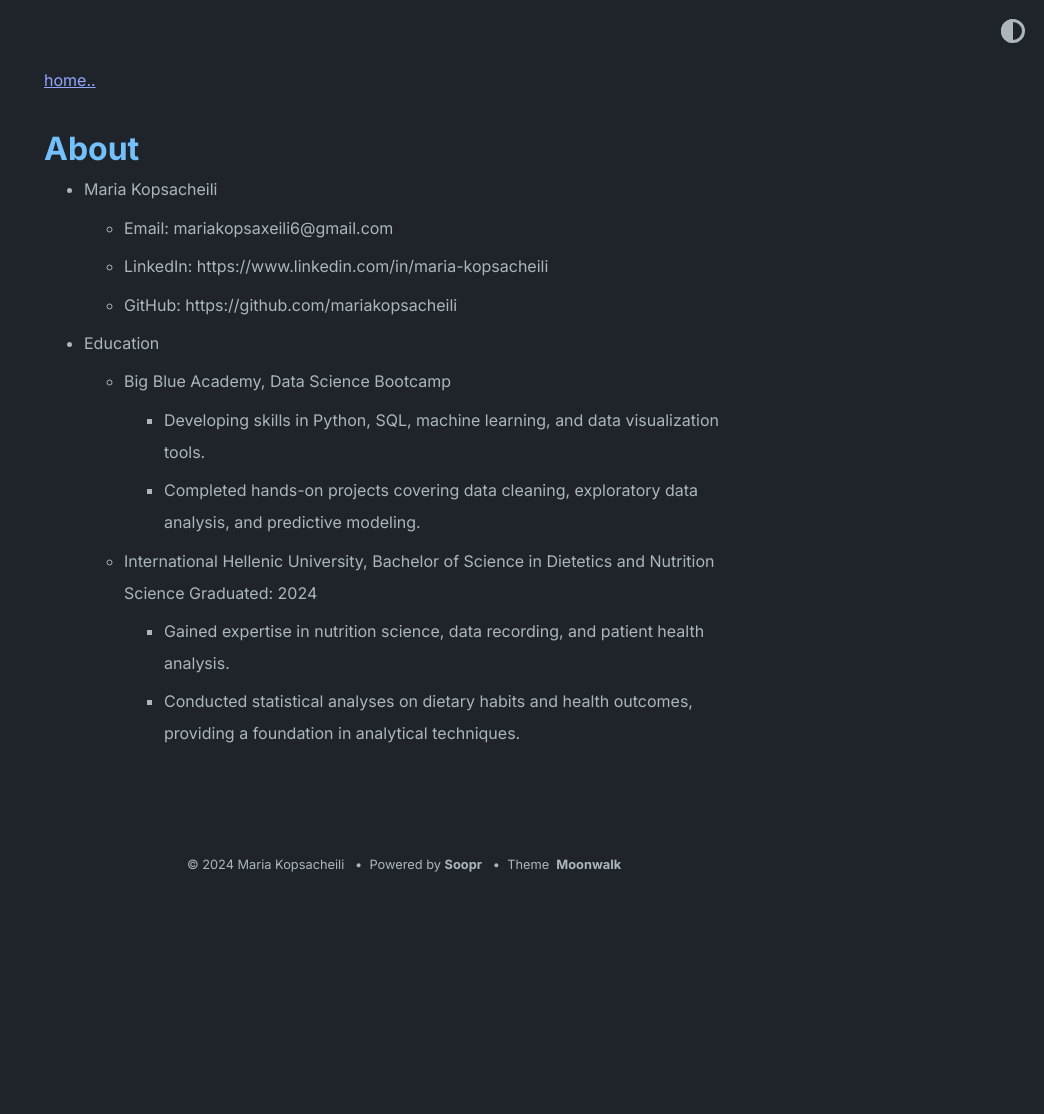
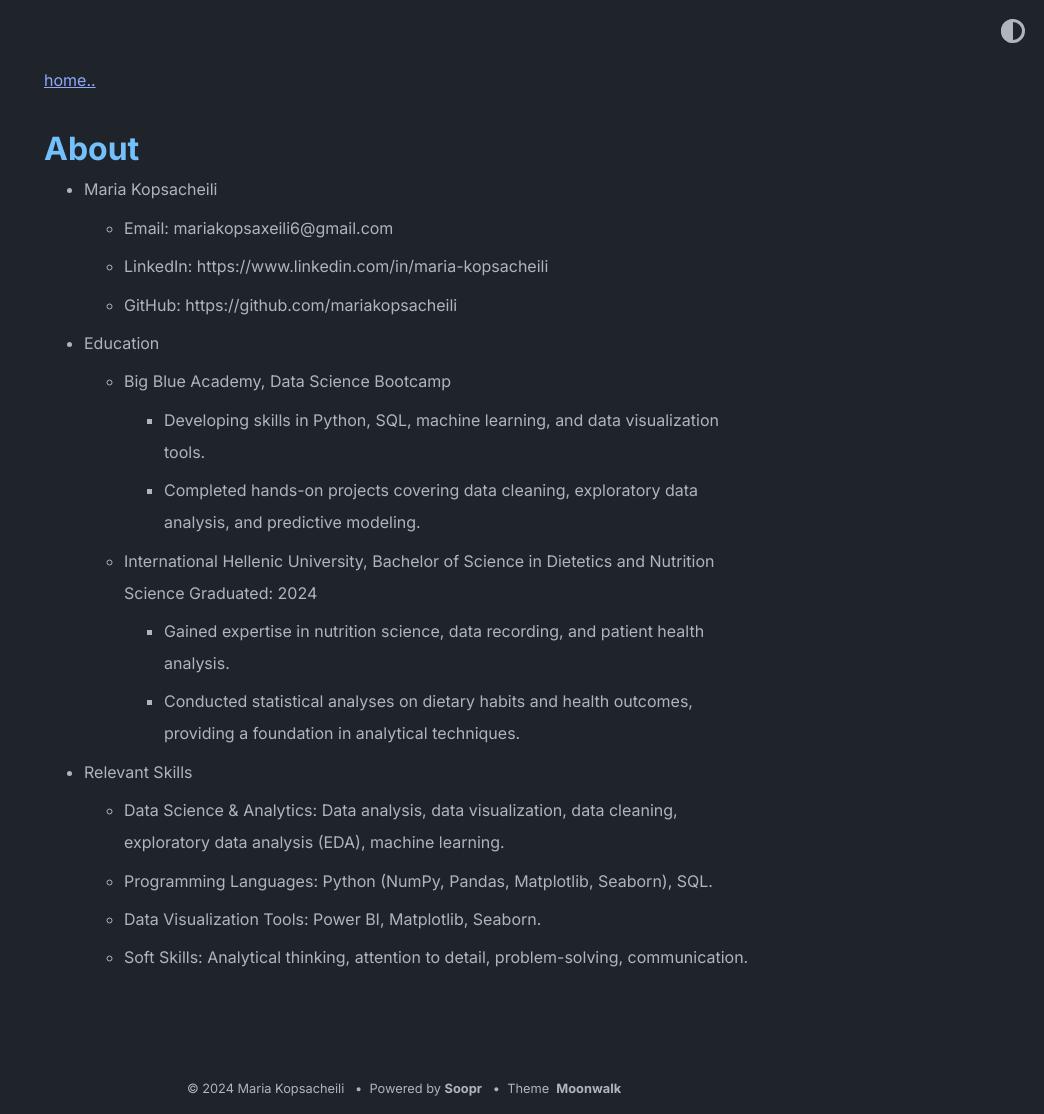
Before and after one commit to mariakopsacheili/mariakopsacheili.github.io, a Jekyll site: the page built from about.md, in a window 1280 px wide. Shown: the whole page, without its empty margins (236-1280 px from the left). Built offline with Jekyll 4.4.1, drawn with Linux system fonts in a browser that asks for light colours; before the commit the page ends 900 px from its top, so only the background shows below that.

Commit message:
Update about.md

```diff
--- a/about.md
+++ b/about.md
@@ -17,3 +17,9 @@ title: About
   Graduated: 2024
     - Gained expertise in nutrition science, data recording, and patient health analysis.
     - Conducted statistical analyses on dietary habits and health outcomes, providing a foundation in analytical techniques.
+
+- Relevant Skills
+  - Data Science & Analytics: Data analysis, data visualization, data cleaning, exploratory data analysis (EDA), machine learning.
+  - Programming Languages: Python (NumPy, Pandas, Matplotlib, Seaborn), SQL.
+  - Data Visualization Tools: Power BI, Matplotlib, Seaborn.
+  - Soft Skills: Analytical thinking, attention to detail, problem-solving, communication.
```
